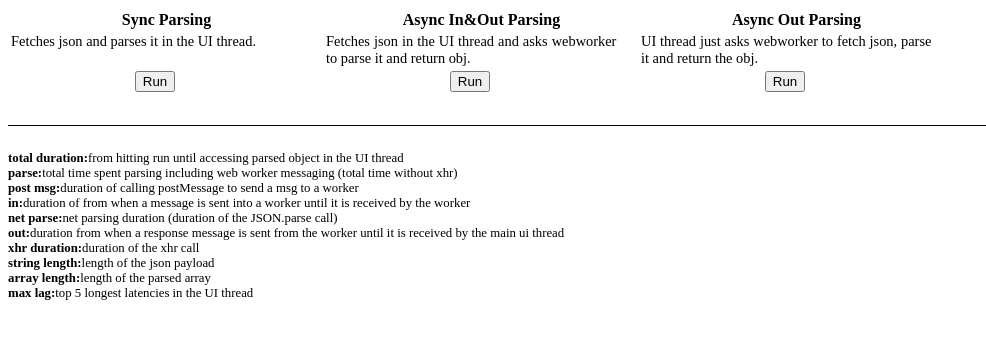
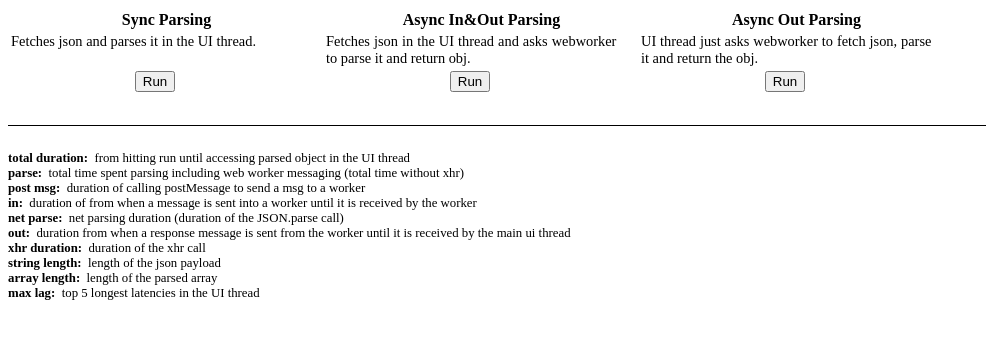
Before and after one commit to IgorMinar/webworker-json-perf, a plain HTML site: page index.html in a window 1280 px wide. Shown: the whole page, without its empty margins (0-986 px from the left). Drawn offline with Linux system fonts and the light colour scheme.

Commit message:
fix padding

```diff
--- a/index.html
+++ b/index.html
@@ -33,10 +33,11 @@
         font-weight: bold;
         float: left;
         clear: left;
+        padding-right: 0.5em;
       }
 
       dt:after {
-        content: ": "
+        content: ":"
       }
 
       dd {
```
